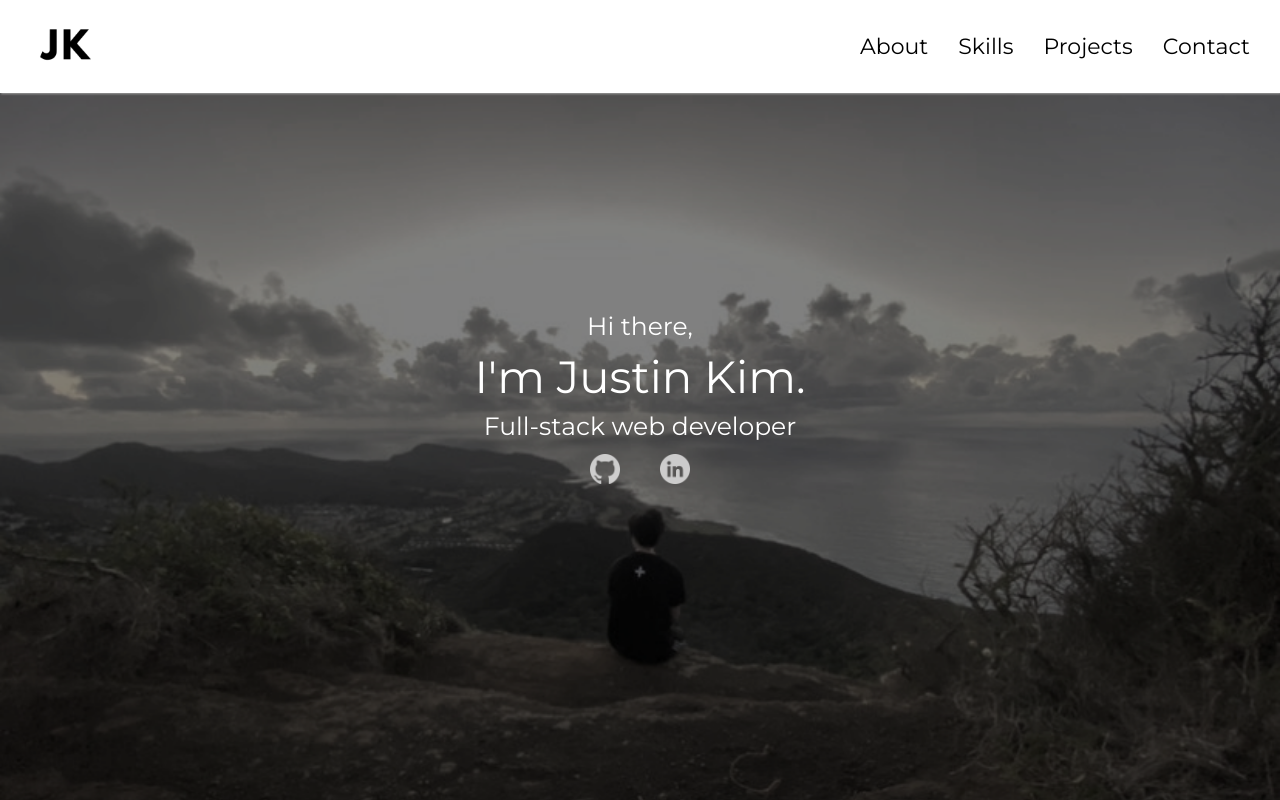
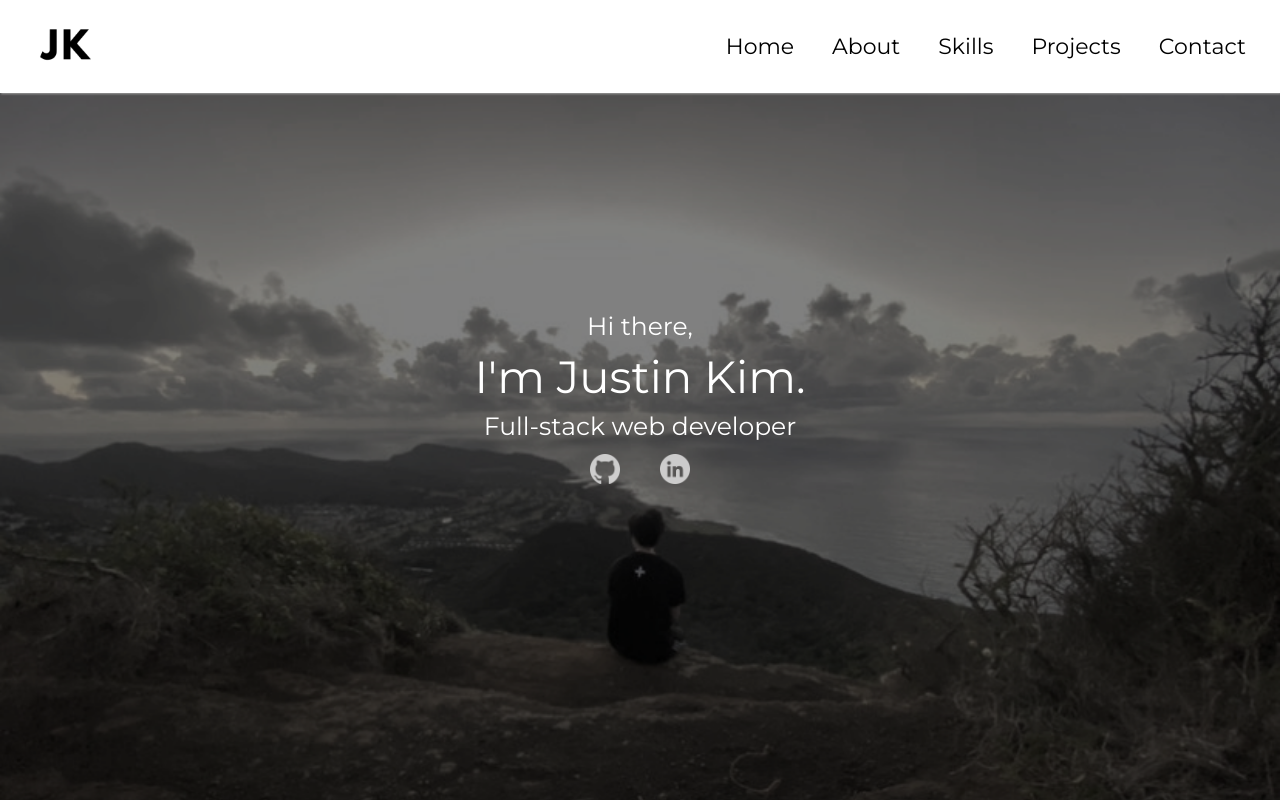
Before and after one commit to justinkim2015/portfolio-v3, a React (Create React App) app: page / in a window 1280 px wide. Shown: the top 800 px of the page. Built offline with nearby package versions, Linux system fonts and the light colour scheme.

Commit message:
Add on hover styles to links

```diff
--- a/src/navbar/Navbar.js
+++ b/src/navbar/Navbar.js
@@ -16,6 +16,7 @@ const Navbar = () => {
         <a href="#"><img src={jk} className='logo'></img></a>
         <img src={hamburger} className='hamburger-button' onClick={toggle}></img>
         <ul id='menu' className='hamburger-menu-inactive hamburger-menu'>
+          <a href="#" className='link'>Home</a>
           <a href="#about" className='link'>About</a>
           <a href="#skills" className='link'>Skills</a>
           <a href="#projects" className='link'>Projects</a>
@@ -27,6 +28,7 @@ const Navbar = () => {
         <ul id='menu' className='desktop-links'>
           <a href="#"><img src={jk} className='logo'></img></a>
           <ul className='link-container'>
+            <a href="#" className='link'>Home</a>
             <a href="#about" className='link'>About</a>
             <a href="#skills" className='link'>Skills</a>
             <a href="#projects" className='link'>Projects</a>
--- a/src/navbar/navbar.css
+++ b/src/navbar/navbar.css
@@ -8,6 +8,19 @@
   background-color: #FFFFFF;
   z-index: 1001;
   box-shadow: 1px 1px 2px rgb(160, 160, 160);
+}
+
+.link {
+  box-shadow: inset 0 0 0 0 #040C2C;
+  color: #040C2C;
+  margin: 0 -.25rem;
+  padding: 0 .25rem;
+  transition: color .3s ease-in-out, box-shadow .3s ease-in-out;
+}
+
+.link:hover {
+  box-shadow: inset 120px 0 0 0 #040C2C;
+  color: white;
 }
 
 .desktop {
--- a/src/projects/projects.css
+++ b/src/projects/projects.css
@@ -86,7 +86,7 @@
 
   .project-desc {
     max-height: 50px;
-    overflow: scroll;
+    overflow-y: scroll;
   }
 }
 
```
Also changed, not shown: src/navbar/Links.js (deleted, +0 -14 lines).
